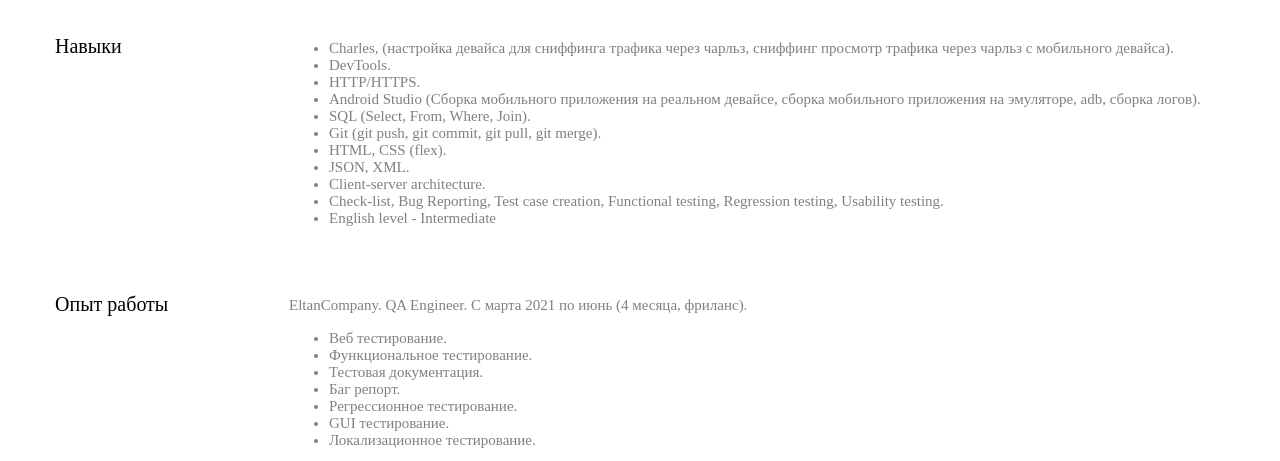
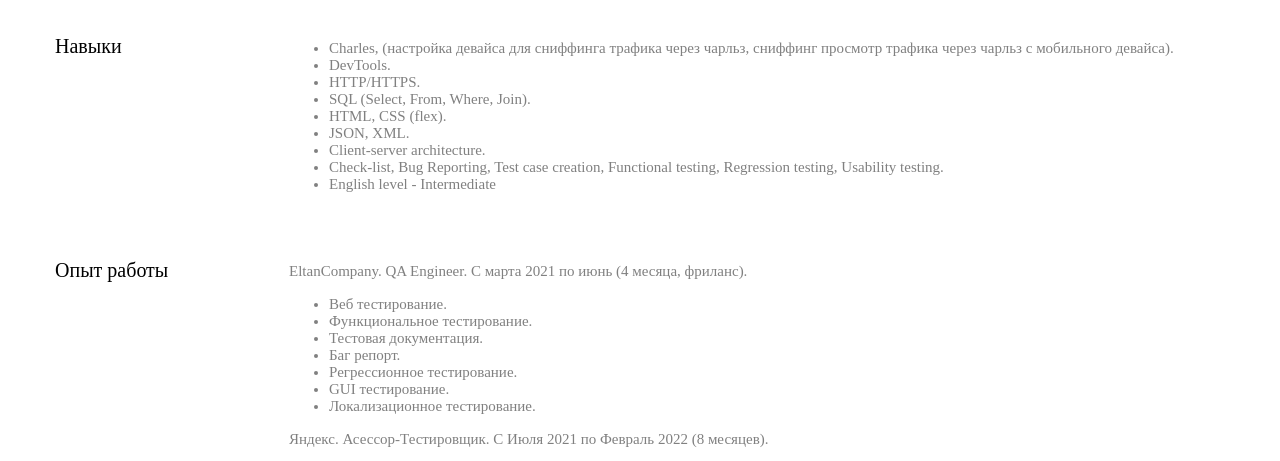
Before and after one commit to Lilyleonidovna1998/Lilyleonidovna1998.github.io, a plain HTML site: page index.html in a window 1280 px wide. Shown: the part 298-759 px from the top of the page. Drawn offline with Linux system fonts and the light colour scheme.

Commit message:
fix some information

```diff
--- a/index.html
+++ b/index.html
@@ -51,9 +51,7 @@
                     <li>Charles, (настройка девайса для сниффинга трафика через чарльз, сниффинг просмотр трафика через чарльз с мобильного девайса).</li>
                     <li>DevTools.</li>
                     <li>HTTP/HTTPS.</li>
-                    <li>Android Studio (Сборка мобильного приложения на реальном девайсе, сборка мобильного приложения на эмуляторе, adb, сборка логов).</li>
                     <li>SQL (Select, From, Where, Join).</li>
-                    <li>Git (git push, git commit, git pull, git merge).</li>
                     <li>HTML, CSS (flex).</li>
                     <li>JSON, XML.</li>
                     <li>Client-server architecture.</li>
@@ -149,9 +147,7 @@
                 <li>Charles, (настройка девайса для сниффинга трафика через чарльз, сниффинг просмотр трафика через чарльз с мобильного девайса).</li>
                 <li>DevTools.</li>
                 <li>HTTP/HTTPS.</li>
-                <li>Android Studio (Сборка мобильного приложения на реальном девайсе, сборка мобильного приложения на эмуляторе).</li>
                 <li>SQL (Select, From, Where, Join).</li>
-                <li>Git (git push, git commit, git pull, git merge).</li>
                 <li>HTML, CSS (flex).</li>
                 <li>JSON, XML.</li>
                 <li>Client-server architecture.</li>
```
